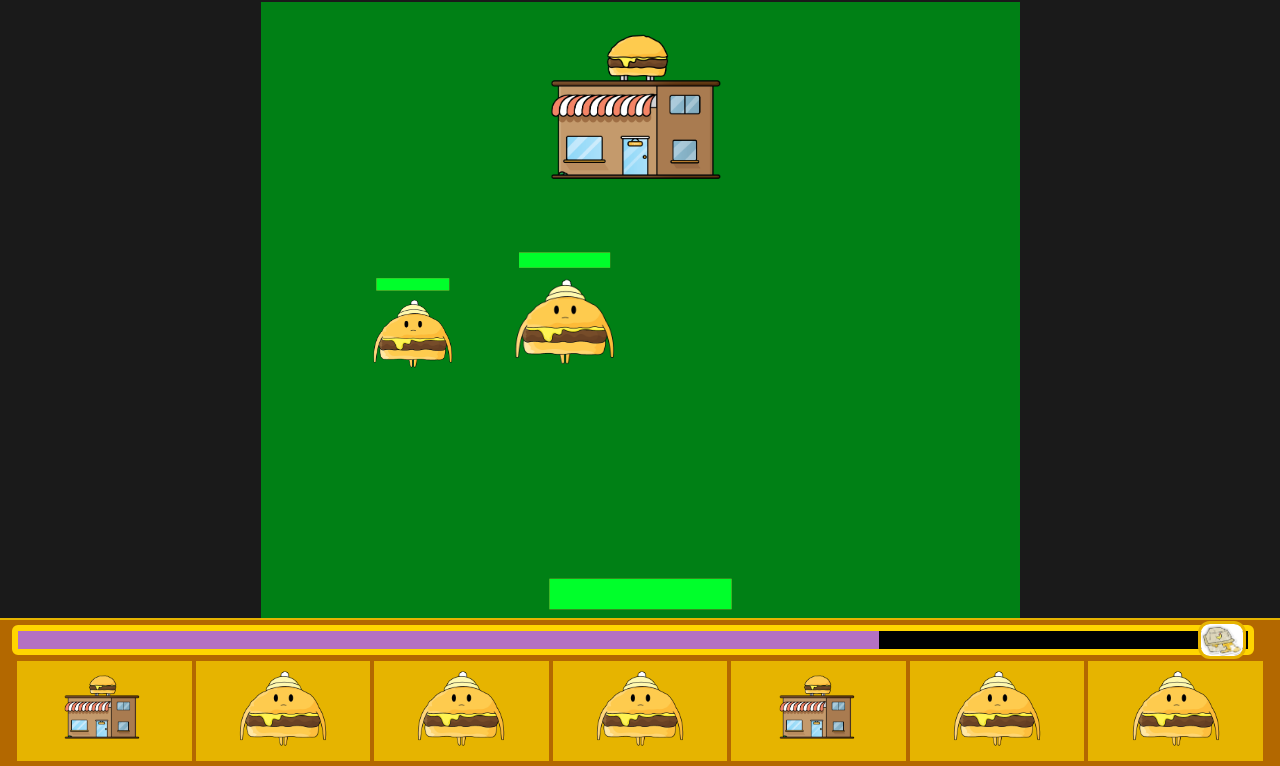
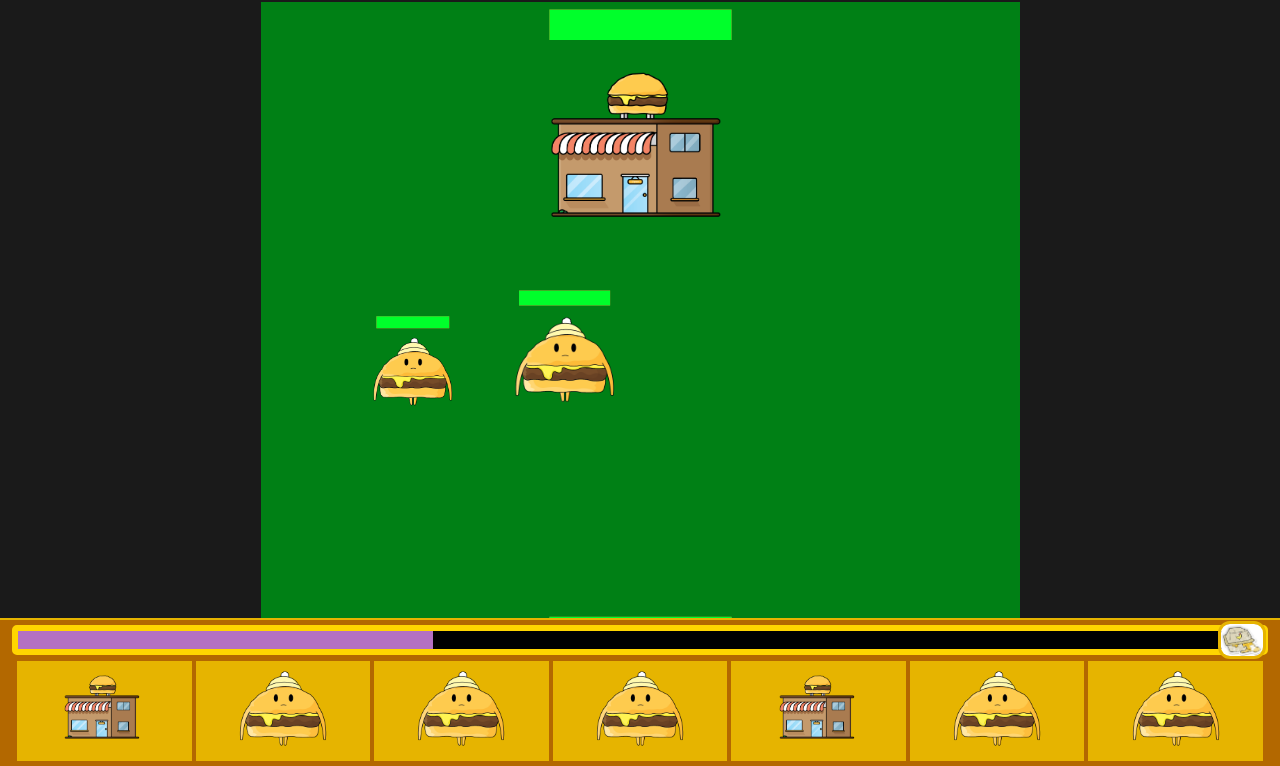
Before and after one commit to Smiley-Cartoons/Happy-Burgers, a plain HTML site: page index.html in a window 1280 px wide. Shown: the part 32-798 px from the top of the page. Drawn offline with Linux system fonts and the light colour scheme.

Commit message:
Dynamic grease bar and user may only spawn new uits if there is enough grease for the food

```diff
--- a/css/site.css
+++ b/css/site.css
@@ -51,24 +51,24 @@ footer {
 }
 .grease-bar {
     position: relative;
-    margin: 5px 12px 1px;
-    width: 97%;
-    border: solid 6px hsl(50, 100%, 50%);
-    border-radius: 6px;
+    margin: min(5px, 1vw) min(12px, 2vw) 1px;
+    width: calc(100vw - min(24px, 4vw));
+    border: solid min(6px, 0.8vw) hsl(50, 100%, 50%);
+    border-radius: min(5px, 0.7vw);
     background-color: black;
 }
 .grease-bar p {
     position: absolute;
-    top: -1rem;
+    margin: 0;
     background-color: hsl(290, 40%, 60%);
     width: 70%;
     height: 100%;
 }
 .grease-bar img {
-    height: 38px;
+    height: min(38px, 5vw);
     position: absolute;
-    left: 96%;
-    top: -10px;
+    right: -4px;
+    top: max(-10px, -1.4vw);
     border: solid 3px hsl(47, 100%, 45%);
     border-radius: 12px;
 }
@@ -78,7 +78,8 @@ footer {
     flex-wrap: nowrap;
     align-items: center;
     justify-content: center;
-    padding: 2px 15px;
+    max-width: 100vw;
+    padding: 2px min(15px, 2vw);
 }
 .unit-card {
     margin: 2px;
--- a/js/board.js
+++ b/js/board.js
@@ -9,7 +9,7 @@ let selectedDropUnit = null;
 class Board {
     constructor(canvasId = "game_board_element", x_spaces = 100, y_spaces = 120) {
         /**How far this is pushed down this.canvas (so Units can be rendered at y of zero on this and still show on this.canvas) */
-        this.y_spaces_offset = 10;
+        this.y_spaces_offset = 15;
         this.units = null;
         this.gameIsOver = false;
         /**AI or opponent's side */
@@ -37,6 +37,7 @@ class Board {
         this.adjustBoard();
         this.redFranchise._tick();
         this.blueFranchise._tick();
+        this.renderGreaseBarFill();
         this.units.sort((u1, u2) => u1.y - u2.y);
         this.units.forEach((unit, index, array) => {
             this.renderUnit(unit);
@@ -136,6 +137,10 @@ class Board {
         this.ctx.fillStyle = "hsl(130, 100%, 50%)";
         this.ctx.fill();
     }
+    renderGreaseBarFill() {
+        const fill = document.getElementById("grease-bar-fill");
+        fill.style.width = `${this.blueFranchise.grease * 100 / Franchise.max_grease}%`;
+    }
     canvasX(boardX) {
         return boardX * this.space_size;
     }
@@ -233,16 +238,18 @@ function UnitCardClickEvent(event, unitCardId, index) {
     document.getElementById(unitCardId).classList.add("unit-card-selected");
 }
 function CanvasClickEvent(event) {
-    if (selectedDropUnit != null) {
+    if (selectedDropUnit != null &&
+        selectedDropUnit.side.grease >= selectedDropUnit.grease_cost) { // TODO: Don't allow user to drop unit outside of their zone
         // calculate where the unit would be on the canvas
         let mouseBoardX = board.boardX(event.offsetX);
         let mouseBoardY = board.boardY(event.offsetY);
         // drop it there
-        let newUnit = new Unit(selectedDropUnit.images, selectedDropUnit.side, selectedDropUnit.health, 0, 0, selectedDropUnit.size);
+        let newUnit = new Unit(selectedDropUnit.images, selectedDropUnit.side, selectedDropUnit.health, 0, 0, selectedDropUnit.grease_cost);
         newUnit = Object.assign(newUnit, selectedDropUnit);
         newUnit.x = mouseBoardX;
         newUnit.y = mouseBoardY + newUnit.size / 2;
         board.addUnit(newUnit);
+        selectedDropUnit.side.grease -= selectedDropUnit.grease_cost;
         DeselectUnitCards();
         selectedDropUnit = null;
     }
@@ -278,7 +285,7 @@ function StartGame() {
     let images = new UnitImages(new UnitGroupItemsByDirection(["images/Burger/Burger Walking from behind-01.png"], ["images/Burger/Burger 01.png"], ["images/Burger/Burger Walking from behind-01.png"], ["images/Burger/Burger 01.png"]));
     images.movingImages = new UnitGroupItemsByDirection(["images/Burger/Burger Walking from behind-01.png", "images/Burger/Burger Walking from behind-03.png", "images/Burger/Burger Walking from behind-03.png"], ["images/Burger/Burger 01.png", "images/Burger/Burger 02.png", "images/Burger/Burger 03.png"], ["images/Burger/Burger Walking from behind-01.png", "images/Burger/Burger Walking from behind-03.png", "images/Burger/Burger Walking from behind-03.png"], ["images/Burger/Burger 01.png", "images/Burger/Burger 02.png", "images/Burger/Burger 03.png"]);
     let u1 = new Unit(images, board.blueFranchise, 100, 20, 40, 2, 12);
-    let u2 = new Unit(images, board.redFranchise, 100, 40, 40, 2, 15);
+    let u2 = new Unit(images, board.redFranchise, 100, 40, 40, 3, 15);
     board.addUnit(u1);
     board.addUnit(u2);
     let units = [...[BlueRestaurant, u1, u2, u1, BlueRestaurant, u1, u2]];
```
Also changed, not shown: 1 other file.
